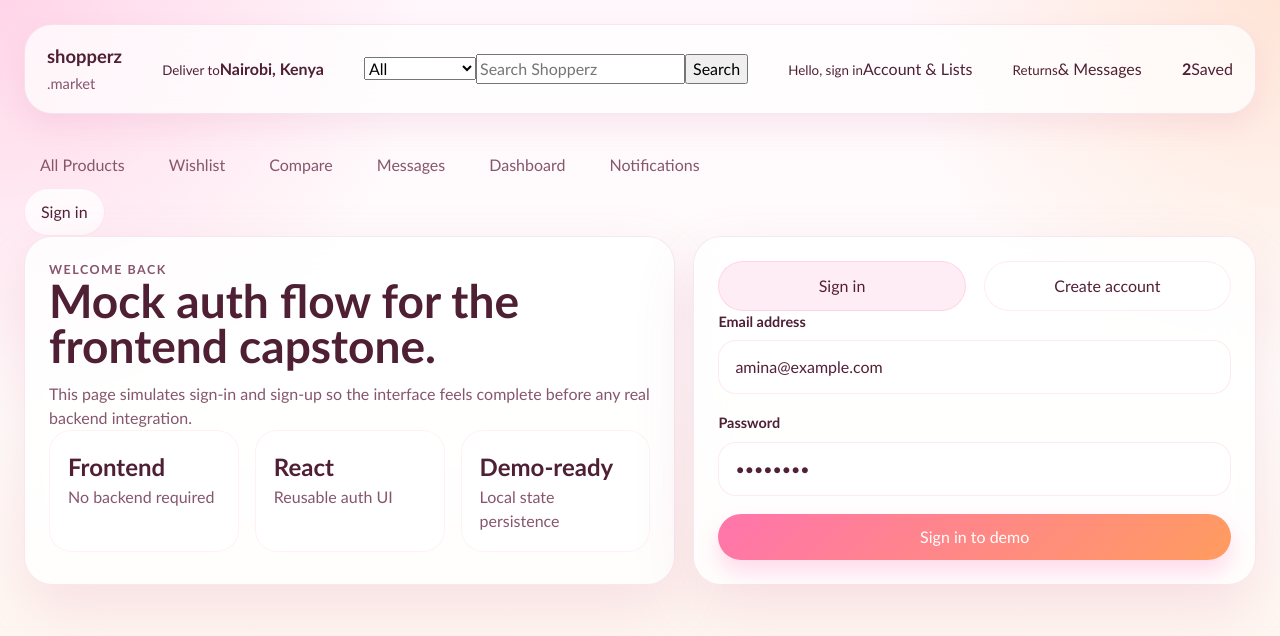
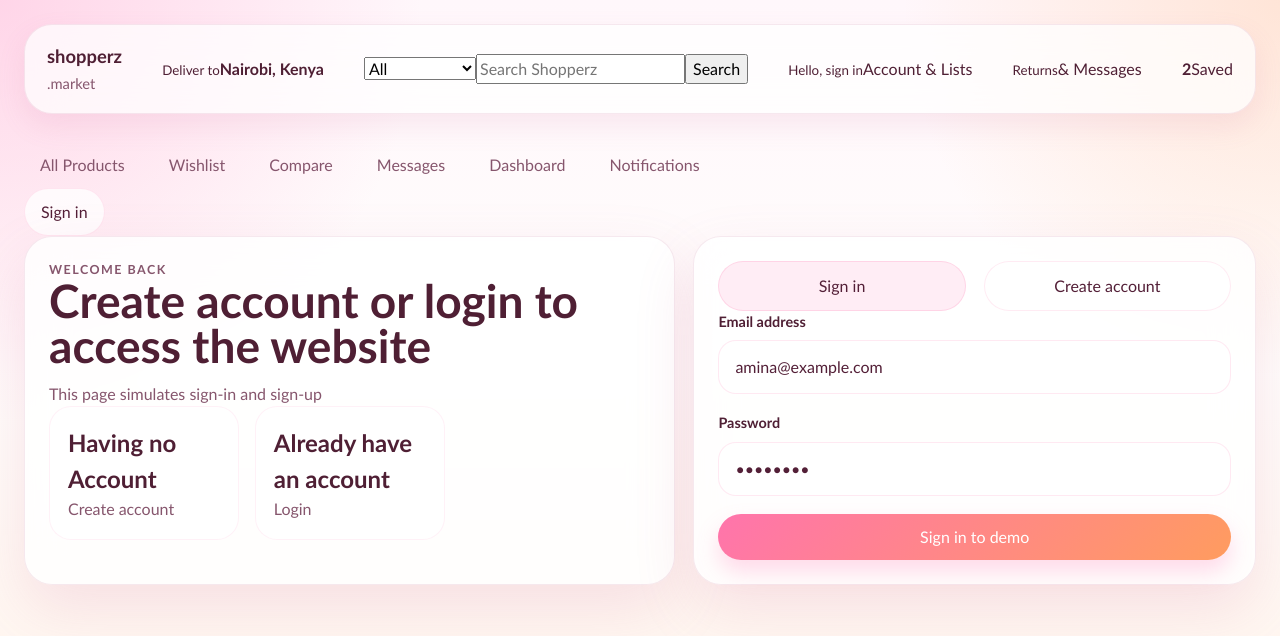
Before and after one commit to JohnKinyadev/shopperz_2, a React (Vite) app: page /auth in a window 1280 px wide. Shown: the top 636 px of the page. Built offline with nearby package versions, Linux system fonts and the light colour scheme; no server answers.

Commit message:
feat: implement auto-redirect after authentication
- Redirect users to home page after successful signup/login
- Guard against redirect on already authenticated users
- Sync with Firebase auth state through MarketplaceContext
- Provide seamless onboarding flow

```diff
--- a/src/pages/AuthPage.jsx
+++ b/src/pages/AuthPage.jsx
@@ -1,8 +1,10 @@
-import { useState } from "react";
+import { useState, useEffect } from "react";
+import { useNavigate } from "react-router-dom";
 import { useMarketplace } from "../context/MarketplaceContext";
 
 function AuthPage() {
-  const { currentUser, setAuthMode, signIn, signUp } = useMarketplace();
+  const navigate = useNavigate();
+  const { currentUser, setAuthMode, signIn, signUp, authError } = useMarketplace();
   const [form, setForm] = useState({
     name: "Amina Wanjiku",
     email: "amina@example.com",
@@ -11,44 +13,50 @@ function AuthPage() {
 
   const mode = currentUser.mode;
 
+  // Redirect to home if already authenticated
+  useEffect(() => {
+    if (currentUser.isAuthenticated) {
+      navigate("/");
+    }
+  }, [currentUser.isAuthenticated, navigate]);
+
   function handleChange(event) {
     const { name, value } = event.target;
     setForm((current) => ({ ...current, [name]: value }));
   }
 
-  function handleSubmit(event) {
+  async function handleSubmit(event) {
     event.preventDefault();
 
     if (mode === "signup") {
-      signUp(form);
+      await signUp(form);
       return;
     }
 
-    signIn(form);
+    await signIn(form);
   }
 
   return (
     <div className="auth-layout">
       <section className="panel auth-side-card">
         <p className="panel-kicker">Welcome back</p>
-        <h1>Mock auth flow for the frontend capstone.</h1>
+        <h1>Create account or login to access the website</h1>
         <p>
-          This page simulates sign-in and sign-up so the interface feels complete before any real
-          backend integration.
+          This page simulates sign-in and sign-up
         </p>
         <div className="seller-stat-grid">
           <article>
-            <strong>Frontend</strong>
-            <span>No backend required</span>
+            <strong>Having no Account</strong>
+            <span>Create account</span>
           </article>
           <article>
-            <strong>React</strong>
-            <span>Reusable auth UI</span>
+            <strong>Already have an account</strong>
+            <span>Login</span>
           </article>
-          <article>
+          {/* <article>
             <strong>Demo-ready</strong>
             <span>Local state persistence</span>
-          </article>
+          </article> */}
         </div>
       </section>
 
@@ -89,8 +97,10 @@ function AuthPage() {
           </label>
 
           <button type="submit" className="primary-button">
-            {mode === "signup" ? "Create frontend account" : "Sign in to demo"}
+            {mode === "signup" ? "Create account" : "Sign in to demo"}
           </button>
+
+          {authError && <p className="error-message">{authError}</p>}
         </form>
       </section>
     </div>
```
